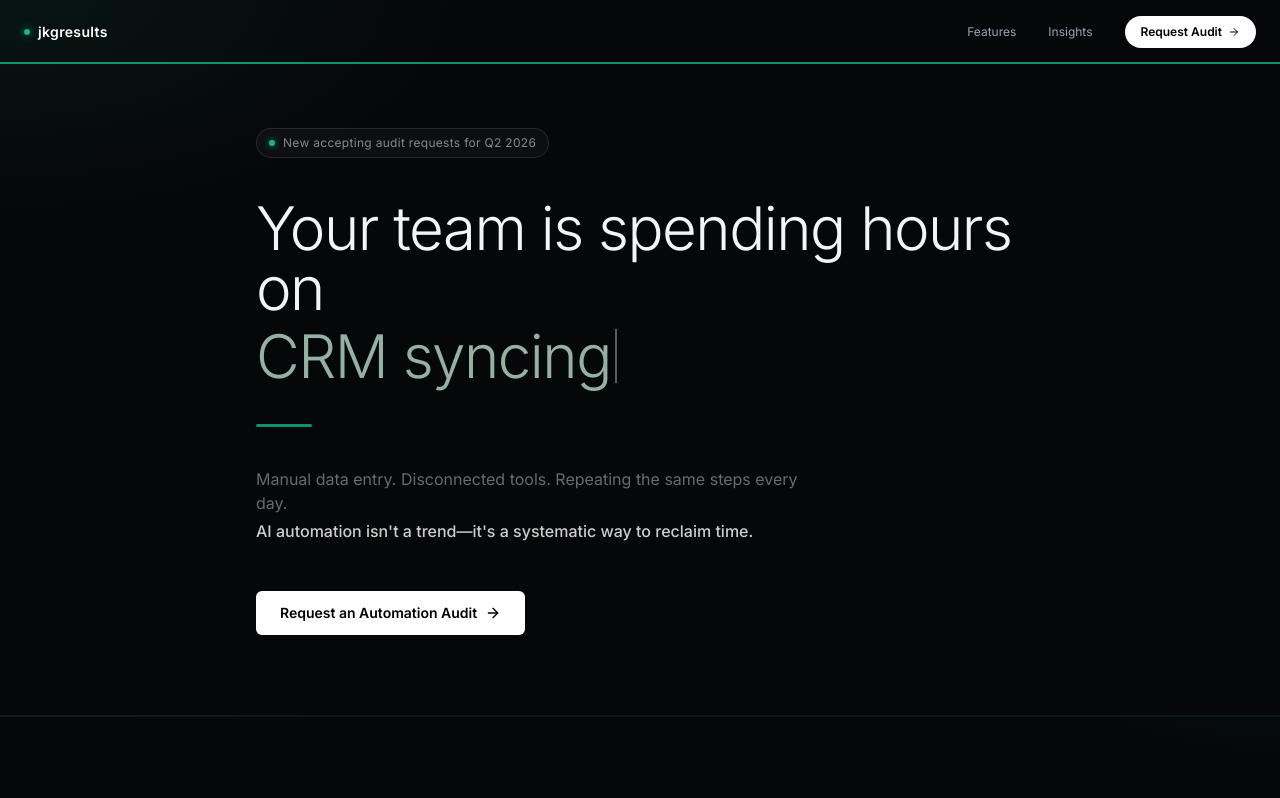
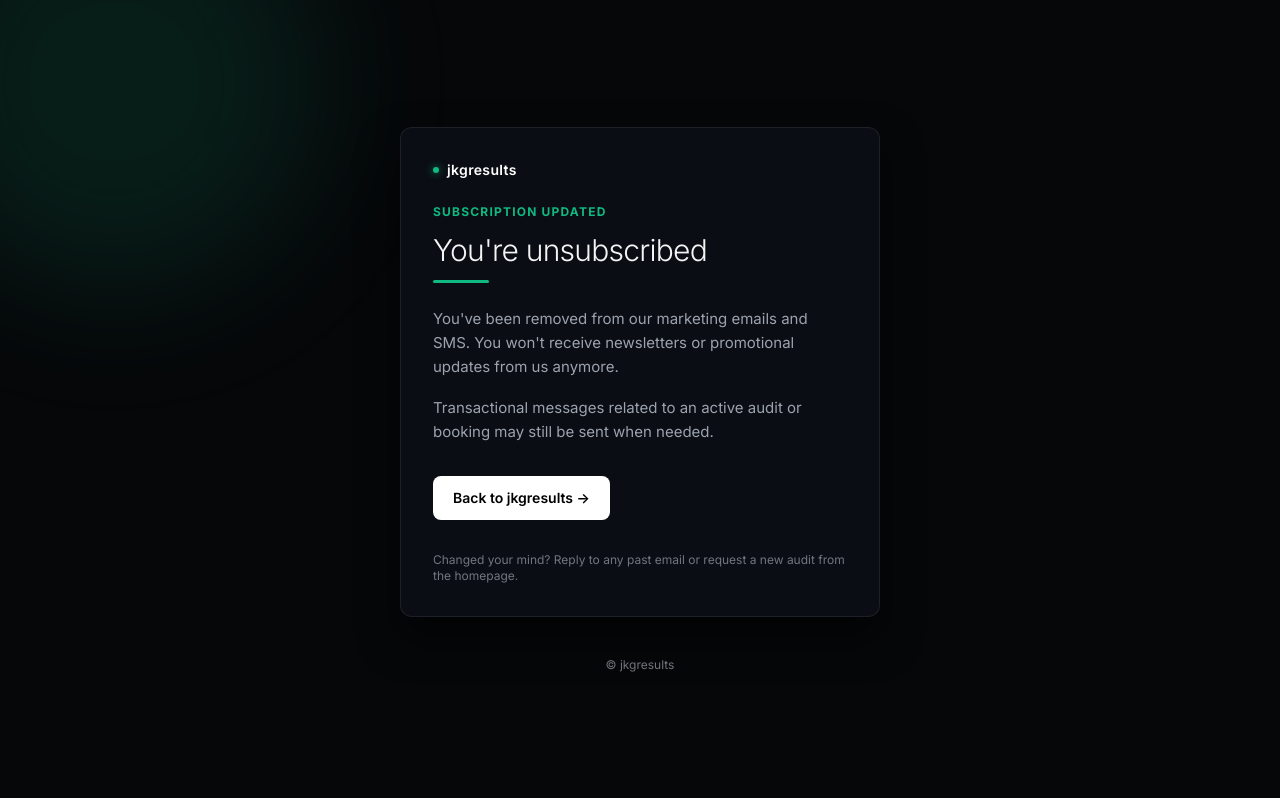
Before and after one commit to jkgss/54, a React (Vite) app: page /unsubscribed in a window 1280 px wide. Before the commit this address led to /. Shown: the top 798 px of the page. Built offline with nearby package versions, Linux system fonts and the light colour scheme.

Commit message:
Add branded unsubscribe confirmation page.
Co-authored-by: Cursor <cursoragent@cursor.com>

```diff
--- a/src/App.tsx
+++ b/src/App.tsx
@@ -3,6 +3,7 @@ import { HelmetProvider } from 'react-helmet-async';
 import LandingPage from './pages/LandingPage';
 import ArticlesPage from './pages/Articles';
 import ArticleDetail from './pages/ArticleDetail';
+import Unsubscribed from './pages/Unsubscribed';
 
 function App() {
   return (
@@ -12,6 +13,7 @@ function App() {
           <Route path="/" element={<LandingPage />} />
           <Route path="/articles" element={<ArticlesPage />} />
           <Route path="/articles/:slug" element={<ArticleDetail />} />
+          <Route path="/unsubscribed" element={<Unsubscribed />} />
           <Route path="*" element={<Navigate to="/" replace />} />
         </Routes>
       </Router>
--- /dev/null
+++ b/src/pages/Unsubscribed.tsx
@@ -0,0 +1,62 @@
+import { Helmet } from 'react-helmet-async';
+import { Link } from 'react-router-dom';
+
+export default function Unsubscribed() {
+  return (
+    <div className="min-h-screen bg-[#060709] text-white flex flex-col items-center justify-center px-4 py-16 relative overflow-hidden">
+      <Helmet>
+        <title>Unsubscribed | jkgresults</title>
+        <meta
+          name="description"
+          content="You have been unsubscribed from jkgresults marketing emails and SMS."
+        />
+        <meta name="robots" content="noindex" />
+      </Helmet>
+
+      {/* Ambient emerald glow */}
+      <div
+        aria-hidden
+        className="pointer-events-none absolute -top-32 -left-24 w-[420px] h-[420px] rounded-full bg-[rgba(16,185,129,0.12)] blur-3xl"
+      />
+
+      <div className="relative z-10 w-full max-w-[480px] bg-[rgba(13,17,23,0.75)] border border-white/[0.08] backdrop-blur-[12px] rounded-xl p-6 sm:p-8 shadow-[0_20px_40px_rgba(0,0,0,0.6)]">
+        <div className="flex items-center gap-2 mb-6">
+          <span className="w-1.5 h-1.5 rounded-full bg-emerald-500 shadow-[0_0_8px_rgba(16,185,129,0.8)]" />
+          <span className="text-sm font-semibold tracking-wide text-white">jkgresults</span>
+        </div>
+
+        <p className="text-xs font-bold tracking-[0.1em] uppercase text-[#10b981] mb-3">
+          Subscription updated
+        </p>
+
+        <h1 className="text-2xl sm:text-3xl font-light tracking-tight text-[#f3f4f6] mb-3 leading-snug">
+          You&apos;re unsubscribed
+        </h1>
+
+        <div className="h-[3px] w-14 bg-[#10b981] rounded-full mb-6" />
+
+        <p className="text-sm sm:text-[15px] leading-relaxed text-[#9ca3af] mb-4">
+          You&apos;ve been removed from our marketing emails and SMS. You won&apos;t receive
+          newsletters or promotional updates from us anymore.
+        </p>
+        <p className="text-sm sm:text-[15px] leading-relaxed text-[#9ca3af] mb-8">
+          Transactional messages related to an active audit or booking may still be sent when
+          needed.
+        </p>
+
+        <Link
+          to="/"
+          className="inline-flex items-center justify-center w-full sm:w-auto rounded-lg bg-white text-black px-5 py-3 text-sm font-semibold hover:bg-white/90 transition-all"
+        >
+          Back to jkgresults →
+        </Link>
+
+        <p className="mt-8 text-xs text-[#9ca3af]/70">
+          Changed your mind? Reply to any past email or request a new audit from the homepage.
+        </p>
+      </div>
+
+      <p className="relative z-10 mt-10 text-xs text-[#9ca3af]/70">© jkgresults</p>
+    </div>
+  );
+}
```
Also changed, not shown: vercel.json (added).
